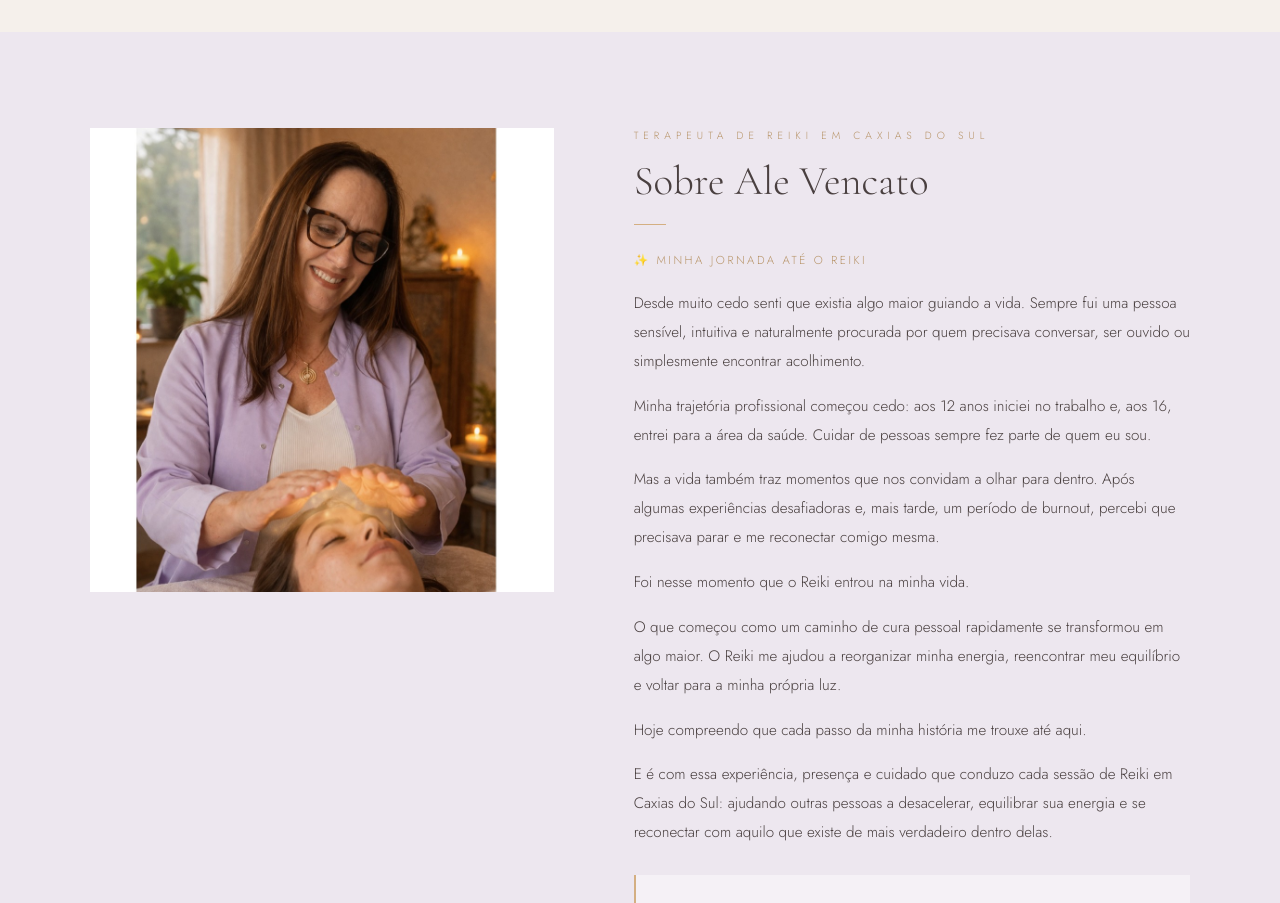
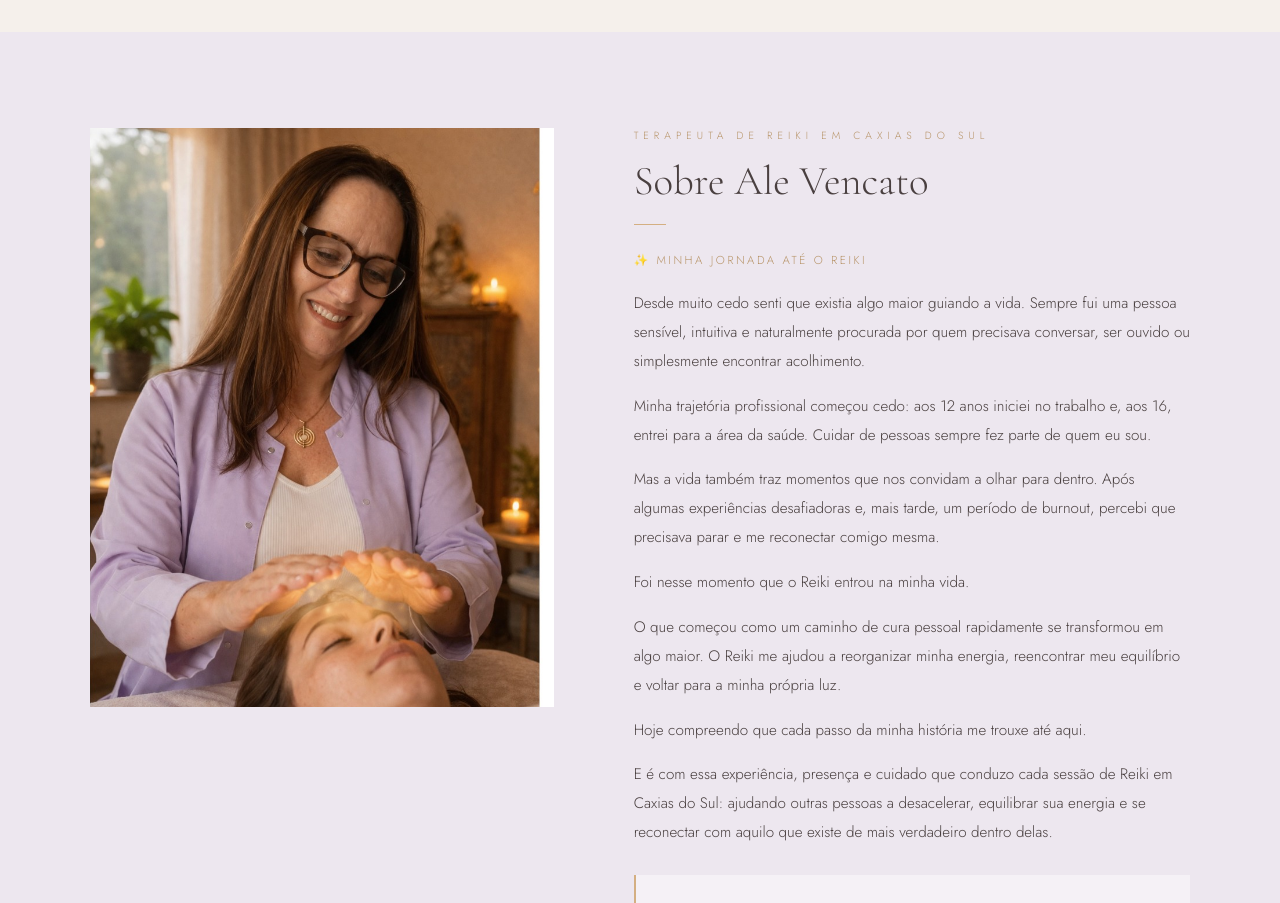
Before and after one commit to susiguerra1-pixel/alevencatoreiki, a Next.js app: page / in a window 1280 px wide. Shown: the part 2100-3003 px from the top of the page. Built offline with nearby package versions, Linux system fonts and the light colour scheme.

Commit message:
fix: padroniza proporção da foto Sobre Ale para 4/5 igual às demais seções
Co-Authored-By: Claude Sonnet 4.6 <noreply@anthropic.com>

```diff
--- a/src/components/SobreAle.tsx
+++ b/src/components/SobreAle.tsx
@@ -16,14 +16,12 @@ export default function SobreAle() {
 
         {/* Foto */}
         <AnimatedSection>
-          <div className="w-full">
+          <div className="relative w-full aspect-[4/5] overflow-hidden">
             <Image
               src="/images/ale-vencato.jpg"
               alt="Ale Vencato, terapeuta de Reiki Usui em Caxias do Sul"
-              width={0}
-              height={0}
-              sizes="(max-width: 768px) 100vw, 50vw"
-              className="w-full h-auto"
+              fill
+              className="object-cover object-top"
             />
           </div>
         </AnimatedSection>
```
